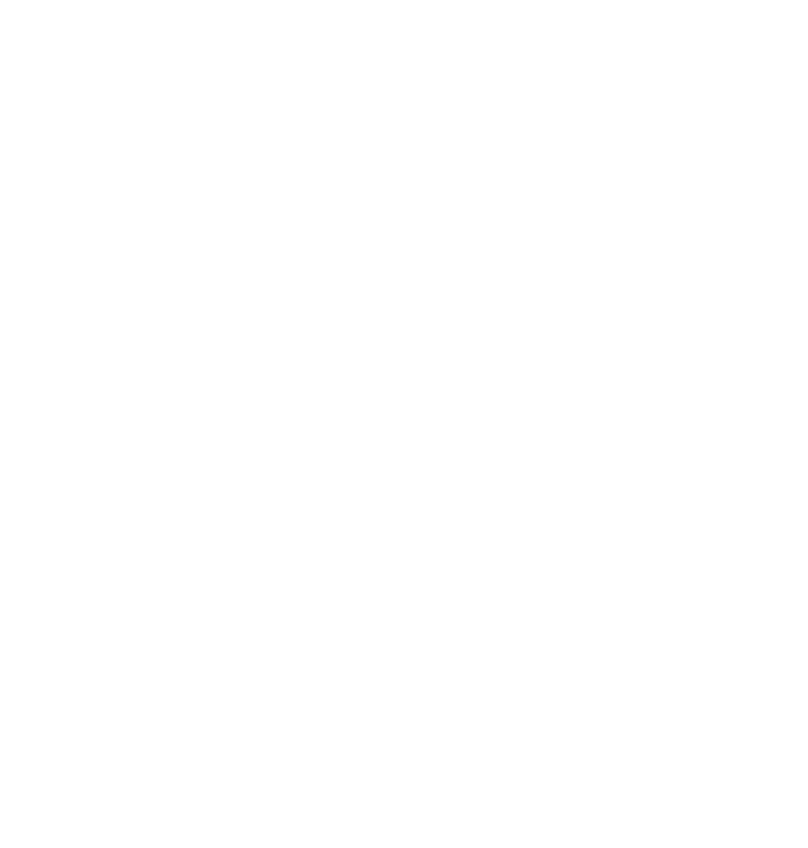
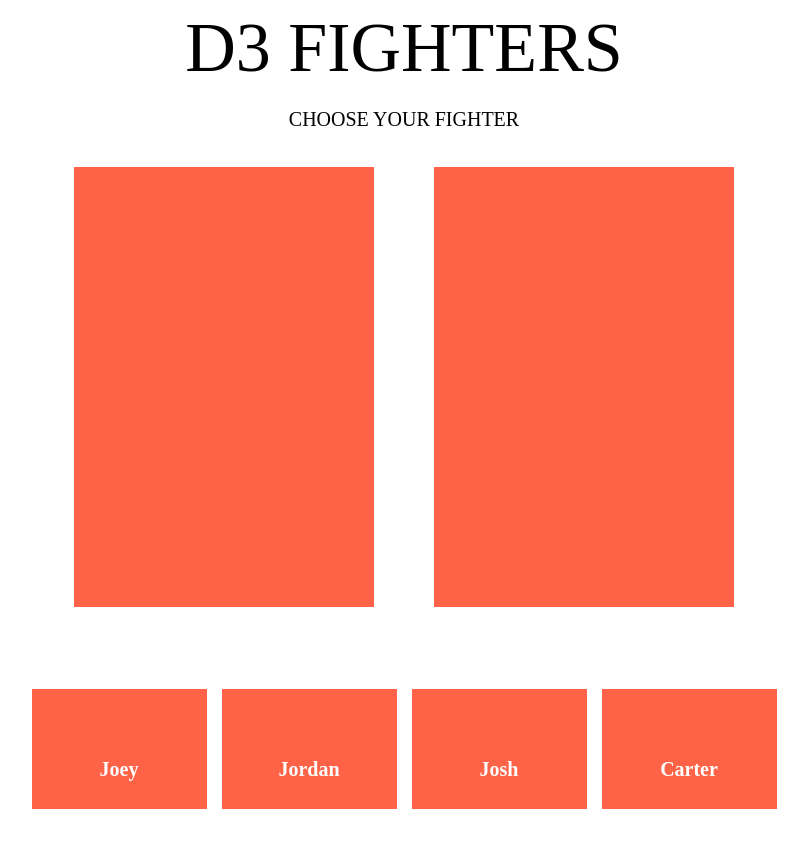
Before and after one commit to Paynecoder/D3-Fighters, a plain HTML site: page index.html in a window 1280 px wide. Shown: the whole page, without its empty margins (236-1044 px from the left). Before the commit the page ends 800 px from the top, so only its background shows below. Drawn offline with Linux system fonts and the light colour scheme.

Commit message:
jordansexy

```diff
--- a/index.html
+++ b/index.html
@@ -1,27 +1,28 @@
 <!DOCTYPE html>
 <html lang="en">
-<head>
-    <meta charset="UTF-8">
-    <meta http-equiv="X-UA-Compatible" content="IE=edge">
-    <meta name="viewport" content="width=device-width, initial-scale=1.0">
+  <head>
+    <meta charset="UTF-8" />
+    <meta http-equiv="X-UA-Compatible" content="IE=edge" />
+    <meta name="viewport" content="width=device-width, initial-scale=1.0" />
     <title>D3 Fighters</title>
-    <link rel="stylesheet" href="style.css">
-</head>
-<body>
+    <link rel="stylesheet" href="style.css" />
+  </head>
+  <body>
+    <div class="headbar">D3 FIGHTERS</div>
+    <div class="choosefighter">CHOOSE YOUR FIGHTER</div>
 
-<div class="headbar"></div>
-    <div class="playerone"></div>
-    <div class="playertwo"></div>
-    <div class="playerselect">
-        <div class="Joey"></div>
-        <div class="Jordan"></div>
-        <div class="Carter"></div>
-        <div class="Josh"></div>
-        <div class="unknown"></div>
+    <div class="PlayerBox">
+      <div class="PBOX"></div>
+      <div class="PBOX"></div>
     </div>
 
-
+    <div class="box">
+      <div class="selectJoey">Joey</div>
+      <div class="selectJordan">Jordan</div>
+      <div class="selectJosh">Josh</div>
+      <div class="selectCarter">Carter</div>
+    </div>
 
     <script src="app.js"></script>
-</body>
+  </body>
 </html>
--- a/style.css
+++ b/style.css
@@ -0,0 +1,120 @@
+/* D3 FIGHTERS */
+.headbar {
+    display: flex;
+    flex-wrap: nowrap;
+    justify-content: center;
+    font-size: 70px;
+}
+
+/* CHOOSE YOUR FIGHTER */
+.choosefighter {
+    text-align: center;
+    font-size: 20px;
+    margin-top: 20px;
+}
+
+/*1p box & 2p box */
+.PlayerBox {
+    display: flex;
+    flex-direction: row;
+    gap: 60px;
+    justify-content: center;
+}
+
+.PBOX {
+    background: tomato;
+    padding: 0px;
+    width: 300px;
+    height: 440px;
+    margin-top: 36px;
+}
+
+.stats {
+    background: tomato;
+    padding: 0px;
+    width: 120px;
+    height: 50px;
+    text-align: center;
+    line-height: 80px;
+    z-index: 1;
+}
+
+/* Select one of us */
+.box {
+    display: flex;
+    flex-flow: wrap;
+    justify-content: center;
+    flex-direction: row;
+    gap: 15px;
+    margin-top: 82px;
+}
+
+.selectJoey {
+    background: tomato;
+    padding: 0px;
+    width: 175px;
+    height: 120px;
+    line-height: 160px;
+    color: white;
+    font-weight: bold;
+    font-size: 20px;
+    text-align: center;
+    min-width: 100px;
+
+    grid-area: Joey;
+}
+
+.selectJordan {
+    background: tomato;
+    padding: 0px;
+    width: 175px;
+    height: 120px;
+    line-height: 160px;
+    color: white;
+    font-weight: bold;
+    font-size: 20px;
+    text-align: center;
+    min-width: 100px;
+
+    grid-area: Jordan;
+}
+
+.selectJosh {
+    background: tomato;
+    padding: 0px;
+    width: 175px;
+    height: 120px;
+    line-height: 160px;
+    color: white;
+    font-weight: bold;
+    font-size: 20px;
+    text-align: center;
+    min-width: 100px;
+
+    grid-area: Josh;
+}
+
+.selectCarter {
+    background: tomato;
+    padding: 0px;
+    width: 175px;
+    height: 120px;
+    line-height: 160px;
+    color: white;
+    font-weight: bold;
+    font-size: 20px;
+    text-align: center;
+    min-width: 100px;
+
+    grid-area: Carter;
+}
+
+@media only screen and (max-width: 800px) {
+    .box {
+        display: grid;
+        grid-template:
+            "Joey Jordan" 100px
+            "Josh Carter" 100px
+        ;
+    }
+}
```
